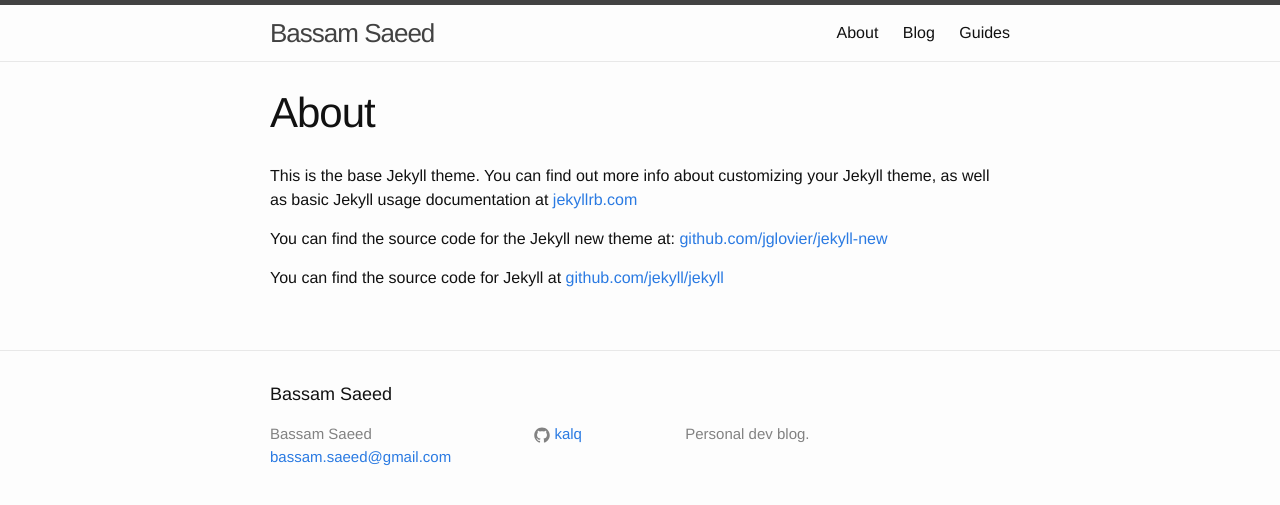
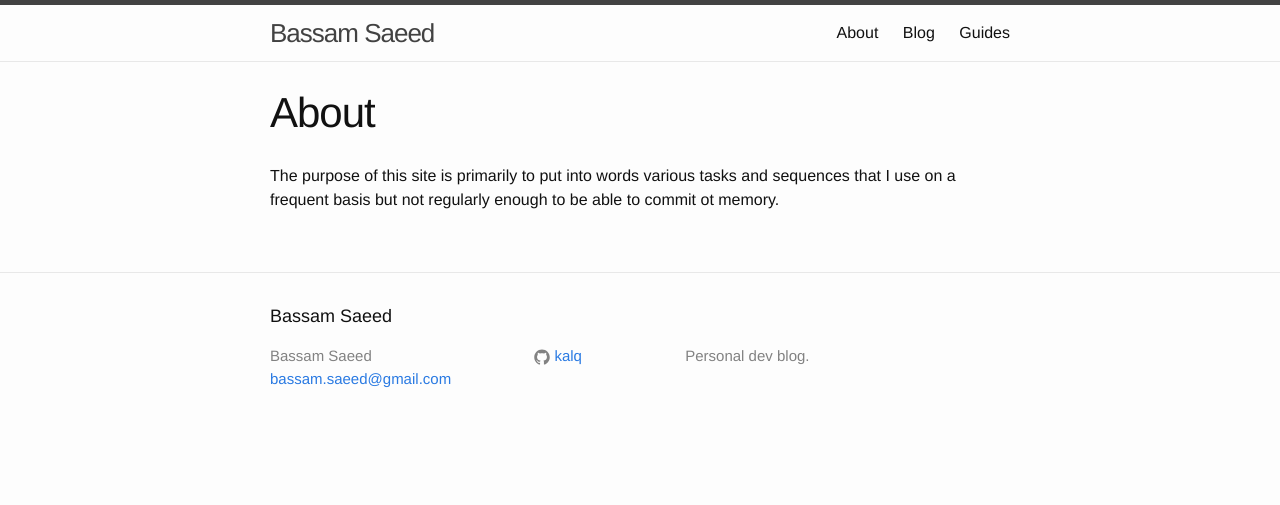
Before and after one commit to Basrandir/basrandir.github.io, a Jekyll site: the page built from about.md, in a window 1280 px wide. Shown: the top 505 px of the page. Built offline with Jekyll 4.4.1, drawn with Linux system fonts in a browser that asks for light colours.

Commit message:
terrible commit message

```diff
--- a/_layouts/category.html
+++ b/_layouts/category.html
@@ -6,7 +6,7 @@
 <ul>
 {% for post in site.categories[page.category] %}
     <li>
-        {{ post.date | date: "%B %d, %Y" }}: <a href="{{ post.url}}">{{ post.title }}</a>
+        {{ post.date | date: "%B %d, %Y" }}: <a href="{{ post.url }}">{{ post.title }}</a>
     </li>
 {% endfor %}
 </ul>
--- a/about.md
+++ b/about.md
@@ -4,9 +4,4 @@
 menu: main
 permalink: /about/
 ---
-
-This is the base Jekyll theme. You can find out more info about customizing your Jekyll theme, as well as basic Jekyll usage documentation at [jekyllrb.com](http://jekyllrb.com/)
-
-You can find the source code for the Jekyll new theme at: [github.com/jglovier/jekyll-new](https://github.com/jglovier/jekyll-new)
-
-You can find the source code for Jekyll at [github.com/jekyll/jekyll](https://github.com/jekyll/jekyll)
+The purpose of this site is primarily to put into words various tasks and sequences that I use on a frequent basis but not regularly enough to be able to commit ot memory.
```
Also changed, not shown: 404.md (+1 -1 lines), _posts/2016-01-25-encrypted-btrfs-archlinux.md (+1 -1 lines).
